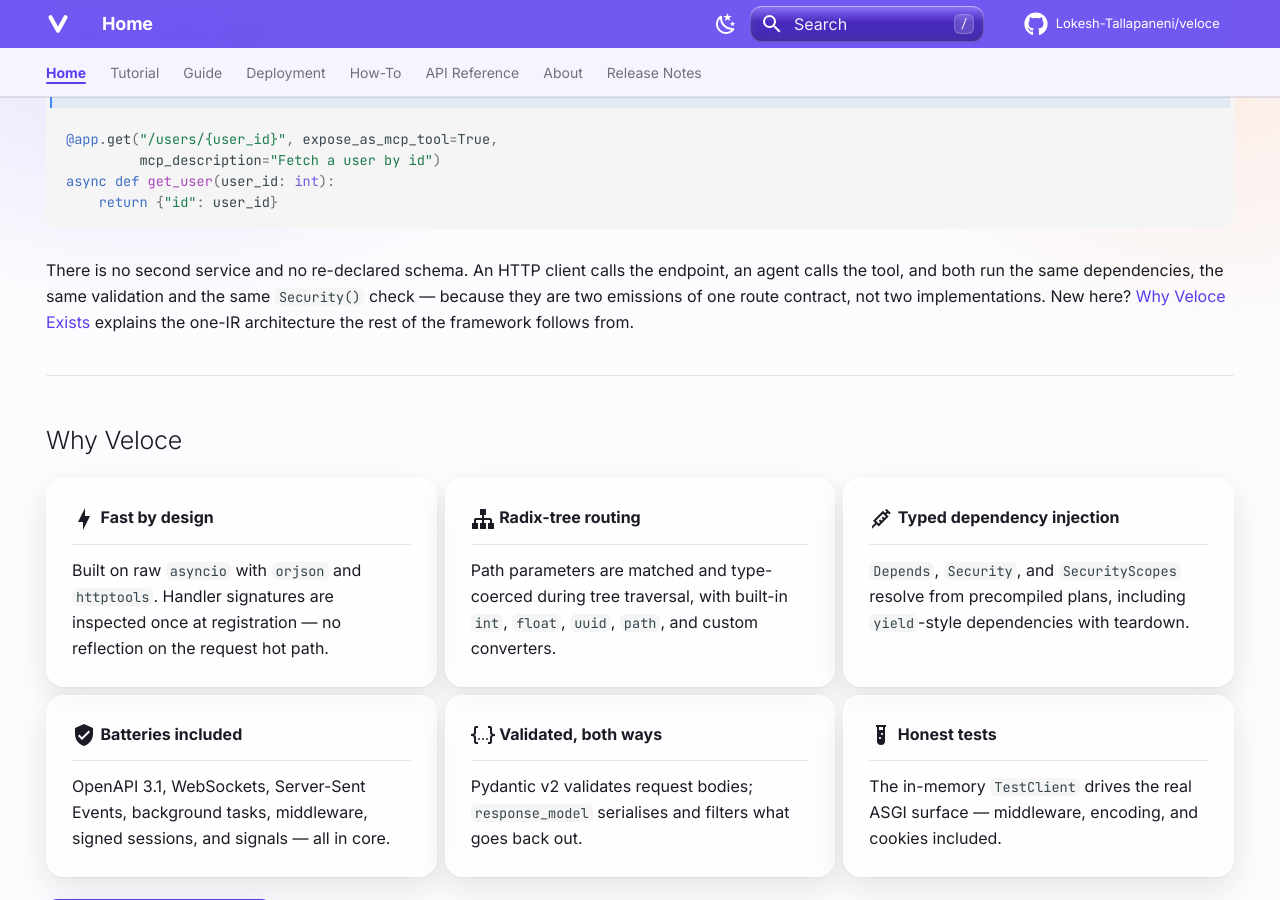
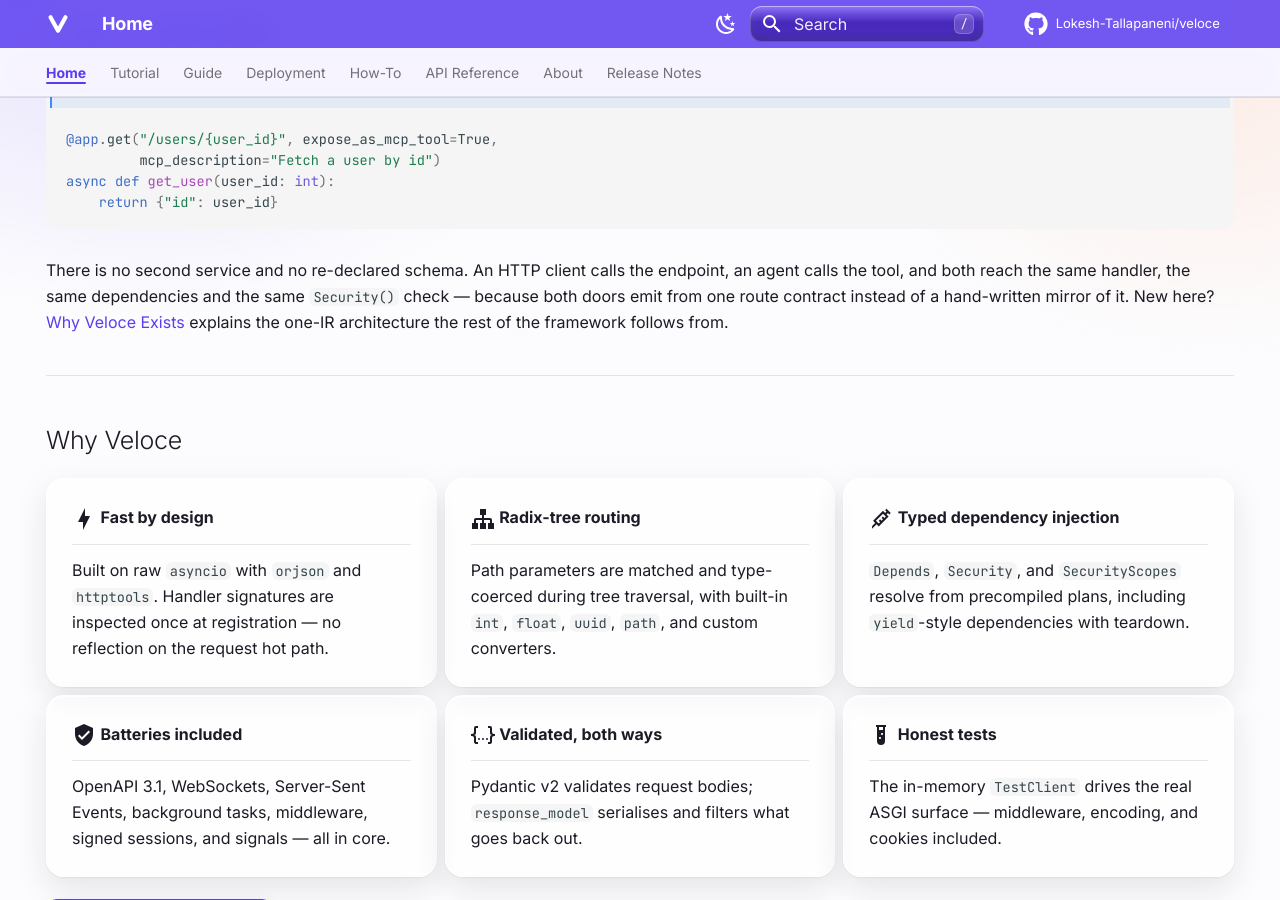
Before and after one commit to Lokesh-Tallapaneni/veloce, an MkDocs documentation site: the page built from docs/index.md, in a window 1280 px wide and 900 px high, scrolled down 1541 px. Built offline with MkDocs 1.6.1 and Material for MkDocs 9.7.7, drawn with Linux system fonts in a browser that asks for light colours; comment, search, counter and statistics services are not loaded.

Commit message:
describe the two-door guarantee accurately on the landing page
The page said an agent and a browser run the same check because they are "not
two implementations". There is one handler and one compiled plan, but there are
two dispatch paths: `contrib/mcp` builds its own resolver and binds context
"exactly as `handle_request` does", which is agreement by discipline. Two of
0.20.0's security fixes were those paths disagreeing.

What the shared contract gives is that a divergence has one fix site rather than
two features to keep in sync. That is what the page now says.

````diff
--- a/docs/index.md
+++ b/docs/index.md
@@ -66,9 +66,9 @@
 ```
 
 There is no second service and no re-declared schema. An HTTP client calls the
-endpoint, an agent calls the tool, and both run the same dependencies, the same
-validation and the same `Security()` check — because they are two emissions of
-one route contract, not two implementations. New here?
+endpoint, an agent calls the tool, and both reach the same handler, the same
+dependencies and the same `Security()` check — because both doors emit from one
+route contract instead of a hand-written mirror of it. New here?
 [Why Veloce Exists](why-veloce/why-veloce-exists.md) explains the one-IR
 architecture the rest of the framework follows from.
 
````
